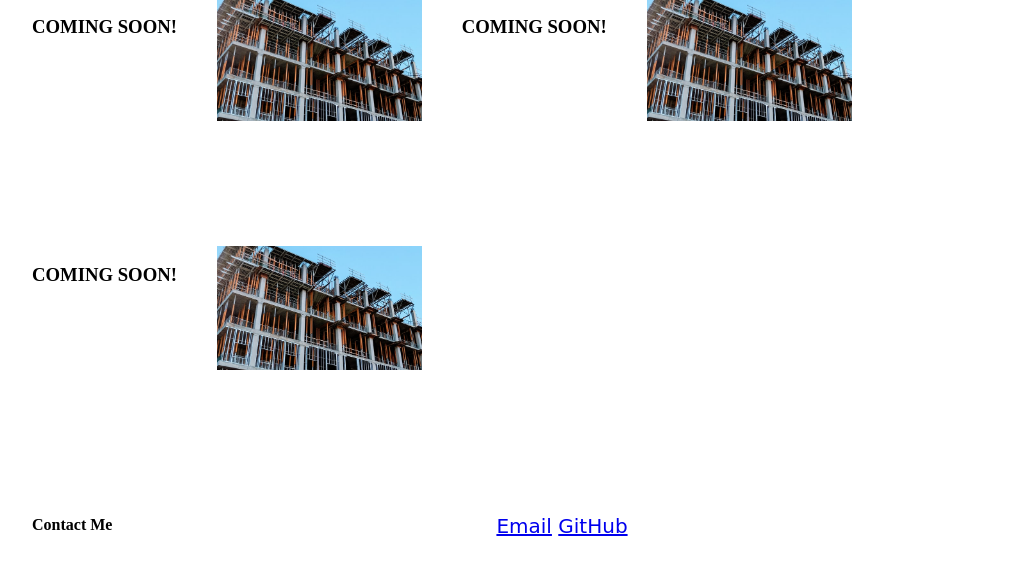
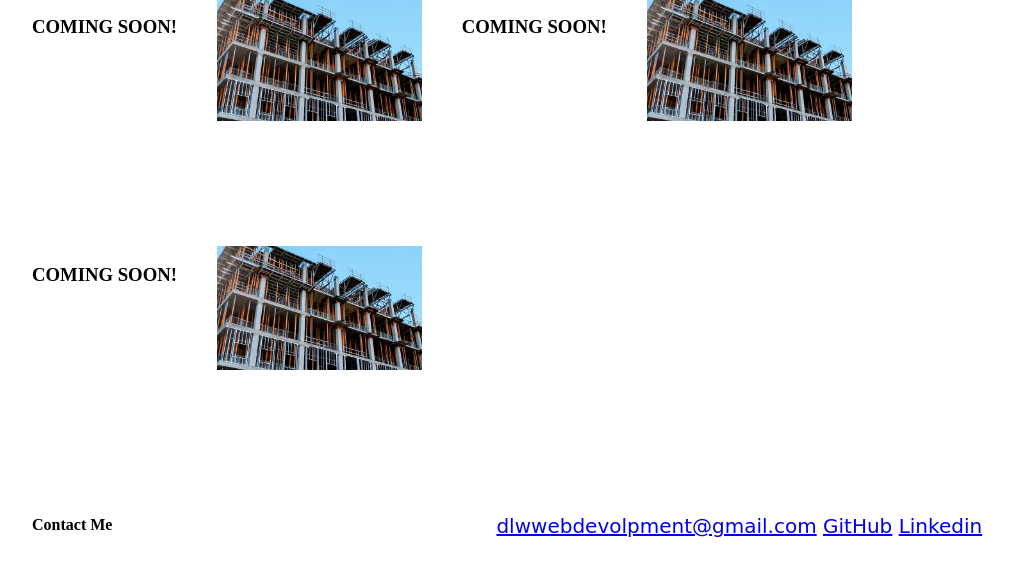
Before and after one commit to dwarrick91/Portfolio, a plain HTML site: page index.html in a window 1280 px wide. Shown: the part 835-1401 px from the top of the page, without its empty margins (136-1152 px from the left). Drawn offline with Linux system fonts and the light colour scheme.

Commit message:
added email and linkedin Links

```diff
--- a/index.html
+++ b/index.html
@@ -81,8 +81,9 @@
     <h4 class="contactMe">Contact Me</h4>
     <ul class="contact-list">
       <li>
-        <a href="#">Email</a>
+        <a href="dlwwebdevolpment@gmail.com">dlwwebdevolpment@gmail.com</a>
         <a href="https://github.com/dwarrick91">GitHub</a>
+        <a href="www.linkedin.com/in/david-warrick-424777165">Linkedin</a>
       </li>
     </ul>
 
```
